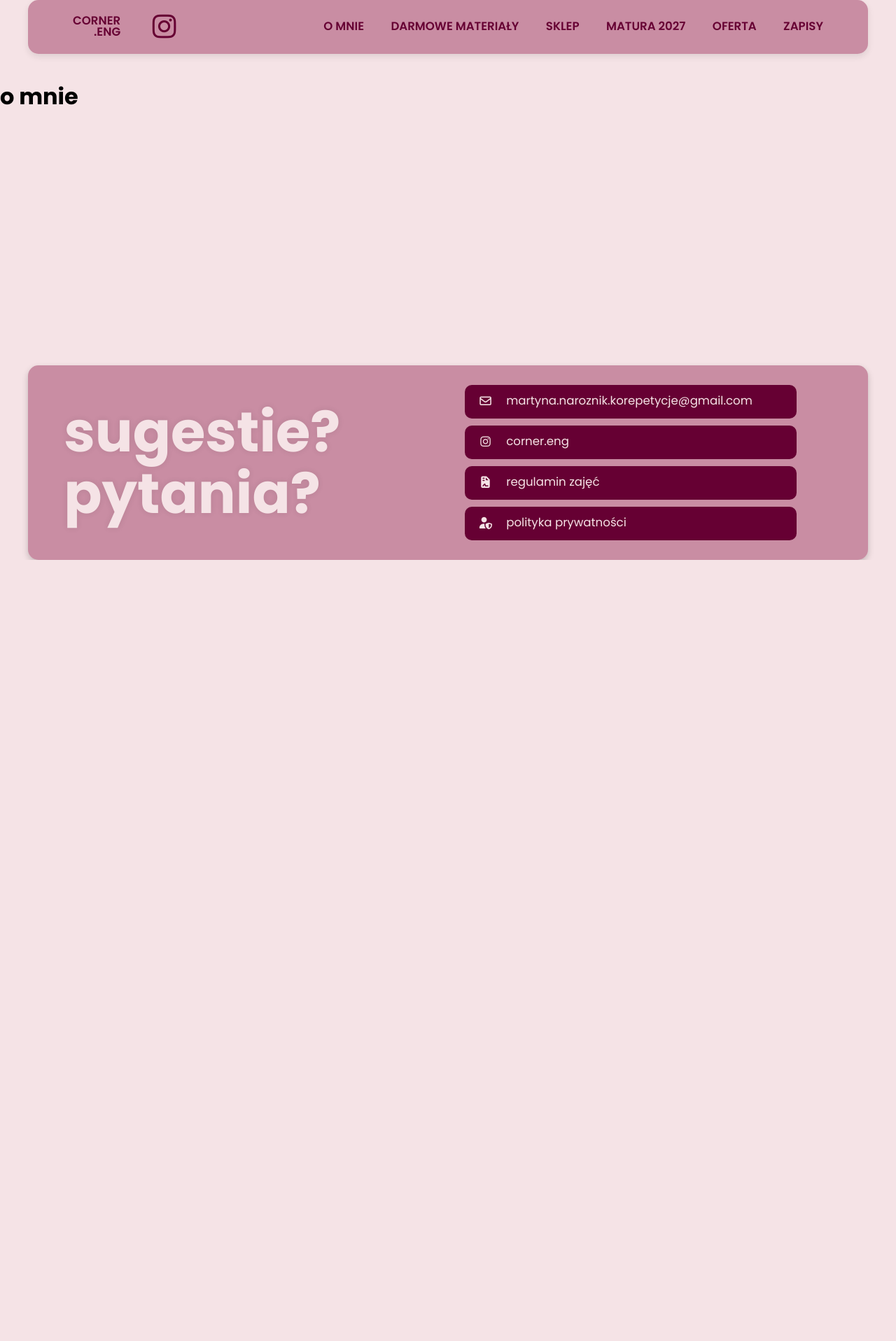
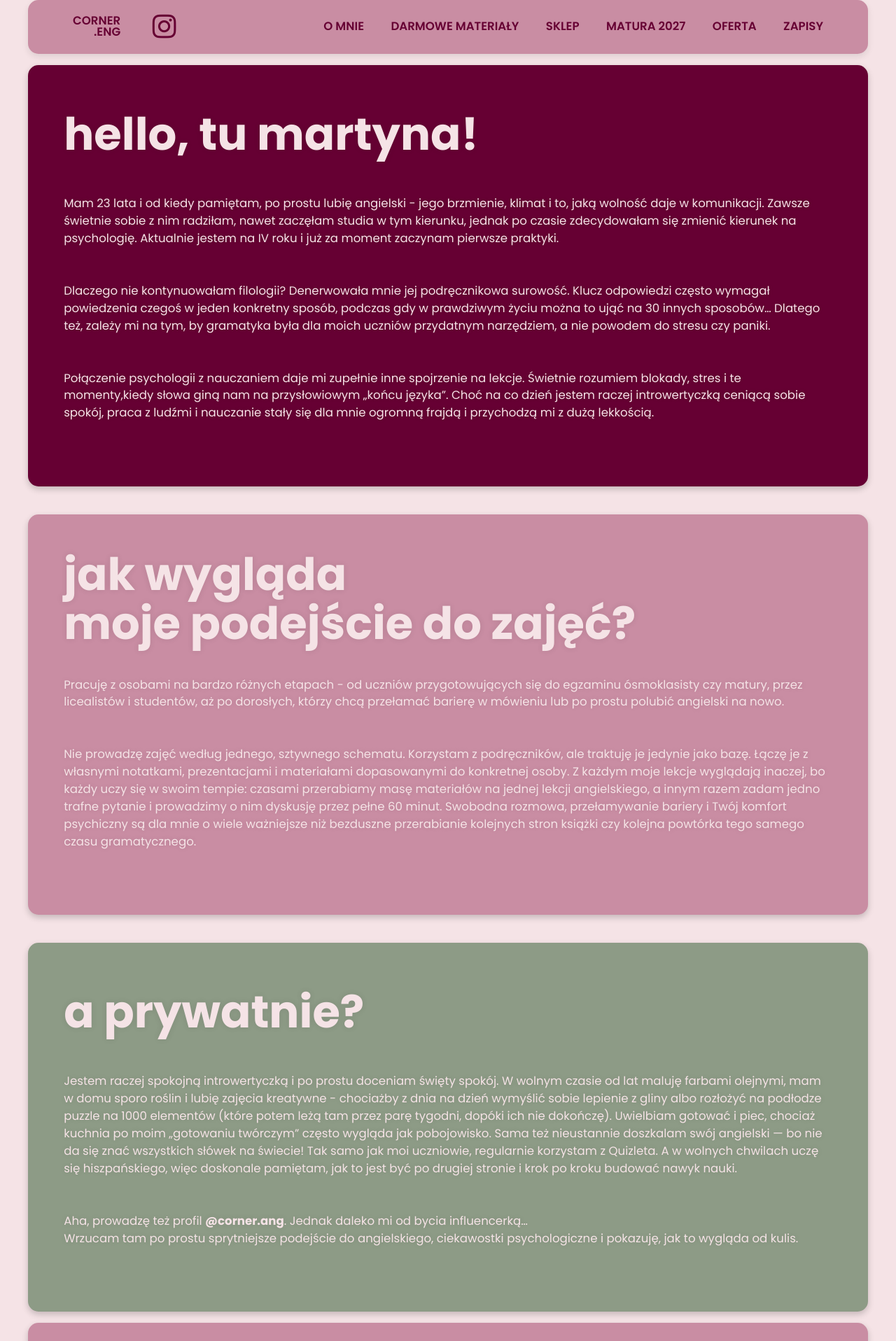
Before and after one commit to Rojap02/cornereng, a Vue app: page /o-mnie in a window 1280 px wide. Shown: the top 1916 px of the page at 70% size. Before the commit the page ends 800 px from the top, so only its background shows below. Built offline with nearby package versions, Linux system fonts and the light colour scheme; no server answers; a web font is replaced by a local one.

Commit message:
Dodanie widoku 'O mnie' oraz pliku ze stylem dla tego widoku + poprawki wynikające z dodania widoku

```diff
--- /dev/null
+++ b/src/assets/styles/about-me-page-style.css
@@ -0,0 +1,93 @@
+@import "global.css";
+
+:root{
+    --bright_pink: #c98da3;
+    --dark_pink: #660033;
+    --light: #f5e3e6;
+    --light_green: #8d9b86;
+}
+
+.hello {
+    background-color: var(--dark_pink);
+    margin: 0 5vh;
+    border-radius: 15px;
+    display: flex;
+    flex-direction: column;
+    padding: clamp(2rem, 4vw, 5rem);
+    min-height: auto;
+    box-shadow: 0px 4px 10px rgba(0, 0, 0, 0.2);
+}
+
+.hello h2 {
+    margin: 0;
+    font-size: var(--h2_size);
+    color: var(--light);
+}
+
+.hello p {
+    margin: 5vh 0;
+    color: var(--light);
+    font-size: var(--p_size);
+    line-height: 1.5;
+}
+
+.lessons {
+    background-color: var(--bright_pink);
+    margin: 5vh;
+    border-radius: 15px;
+    display: flex;
+    flex-direction: column;
+    padding: clamp(2rem, 4vw, 5rem);
+    min-height: auto;
+    box-shadow: 0px 4px 10px rgba(0, 0, 0, 0.2);
+}
+
+.lessons h2 {
+    margin: 0;
+    font-size: var(--h2_size);
+    color: var(--light);
+    line-height: 1.1;
+}
+
+.lessons p {
+    margin: 5vh 0;
+    color: var(--light);
+    font-size: var(--p_size);
+    line-height: 1.5;
+}
+
+.private {
+    background-color: var(--light_green);
+    margin: 5vh;
+    margin-bottom: 0;
+    border-radius: 15px;
+    display: flex;
+    flex-direction: column;
+    padding: clamp(2rem, 4vw, 5rem);
+    min-height: auto;
+    box-shadow: 0px 4px 10px rgba(0, 0, 0, 0.2);
+}
+
+.private h2 {
+    margin: 0;
+    font-size: var(--h2_size);
+    color: var(--light);
+}
+
+.private p {
+    margin: 5vh 0;
+    color: var(--light);
+    font-size: var(--p_size);
+    line-height: 1.5;
+}
+
+.private-instagram {
+    text-decoration: none;
+    font-weight: bold;
+    color: var(--light);
+    transition: opacity 0.2s ease;
+}
+
+.private-instagram:hover {
+    opacity: 0.65;
+}
--- a/src/assets/styles/footer-style.css
+++ b/src/assets/styles/footer-style.css
@@ -53,6 +53,11 @@
     font-size: var(--p_size);
     line-height: 1;
     box-sizing: border-box;
+    transition: opacity 0.2s ease;
+}
+
+.mail a:hover {
+    opacity: 0.65;
 }
 
 .mail a i {
@@ -78,6 +83,11 @@
     font-size: var(--p_size);
     line-height: 1;
     box-sizing: border-box;
+    transition: opacity 0.2s ease;
+}
+
+.instagram a:hover {
+    opacity: 0.65;
 }
 
 .instagram a i {
@@ -103,6 +113,11 @@
     font-size: var(--p_size);
     line-height: 1;
     box-sizing: border-box;
+    transition: opacity 0.2s ease;
+}
+
+.statute a:hover {
+    opacity: 0.65;
 }
 
 .statute a i {
@@ -128,6 +143,11 @@
     font-size: var(--p_size);
     line-height: 1;
     box-sizing: border-box;
+    transition: opacity 0.2s ease;
+}
+
+.privacy a:hover {
+    opacity: 0.65;
 }
 
 .privacy a i {
--- a/src/views/AboutMePage.vue
+++ b/src/views/AboutMePage.vue
@@ -1,7 +1,63 @@
-<scrip setup lang="ts"></scrip>
+<script setup lang="ts">
+import "@/assets/styles/about-me-page-style.css";
+</script>
 
 <template>
-  <main>
-    <h1>o mnie</h1>
-  </main>
+  <section class="hello">
+    <div class="hello-header">
+      <h2>hello, tu martyna!</h2>
+    </div>
+
+    <div class="hello-body">
+      <p>Mam 23 lata i od kiedy pamiętam, po prostu lubię angielski - jego brzmienie, klimat i to, jaką wolność daje w komunikacji.
+        Zawsze świetnie sobie z nim radziłam, nawet zaczęłam studia w tym kierunku,
+        jednak po czasie zdecydowałam się zmienić kierunek na psychologię.
+        Aktualnie jestem na IV roku i już za moment zaczynam pierwsze praktyki.<br><br><br>
+        Dlaczego nie kontynuowałam filologii? Denerwowała mnie jej podręcznikowa surowość.
+        Klucz odpowiedzi często wymagał powiedzenia czegoś w jeden konkretny sposób,
+        podczas gdy w prawdziwym życiu można to ująć na 30 innych sposobów… Dlatego też,
+        zależy mi na tym, by gramatyka była dla moich uczniów przydatnym narzędziem,
+        a nie powodem do stresu czy paniki.<br><br><br>
+        Połączenie psychologii z nauczaniem daje mi zupełnie inne spojrzenie na lekcje.
+        Świetnie rozumiem blokady, stres i te momenty,kiedy słowa giną nam
+        na przysłowiowym „końcu języka”. Choć na co dzień jestem raczej introwertyczką
+        ceniącą sobie spokój, praca z ludźmi i nauczanie stały się dla mnie ogromną
+        frajdą i przychodzą mi z dużą lekkością.</p>
+    </div>
+  </section>
+
+  <section class="lessons">
+    <div class="lessons-header">
+      <h2>jak wygląda <br>moje podejście do zajęć?</h2>
+    </div>
+
+    <div class="lessons-body">
+      <p>
+        Pracuję z osobami na bardzo różnych etapach - od uczniów przygotowujących się do egzaminu ósmoklasisty czy matury,
+        przez licealistów i studentów, aż po dorosłych, którzy chcą przełamać barierę w mówieniu lub po prostu polubić angielski na nowo.<br><br><br>
+        Nie prowadzę zajęć według jednego, sztywnego schematu. Korzystam z podręczników, ale traktuję je jedynie jako bazę. Łączę je z własnymi notatkami, prezentacjami i materiałami dopasowanymi do konkretnej osoby. Z każdym moje lekcje wyglądają inaczej, bo każdy uczy się w swoim tempie: czasami przerabiamy masę materiałów na jednej lekcji angielskiego, a innym razem zadam jedno trafne pytanie i prowadzimy o nim dyskusję przez pełne 60 minut. Swobodna rozmowa, przełamywanie bariery i Twój komfort psychiczny są dla mnie o wiele ważniejsze niż bezduszne przerabianie kolejnych stron  książki czy kolejna powtórka tego samego czasu gramatycznego.
+      </p>
+    </div>
+  </section>
+
+  <section class="private">
+    <div class="private-header">
+      <h2>a prywatnie?</h2>
+    </div>
+
+    <div class="private-body">
+      <p>Jestem raczej spokojną introwertyczką i po prostu doceniam święty spokój.
+        W wolnym czasie od lat maluję farbami olejnymi, mam w domu sporo roślin
+        i lubię zajęcia kreatywne - chociażby z dnia na dzień wymyślić sobie lepienie z gliny albo rozłożyć na podłodze puzzle
+        na 1000 elementów (które potem leżą tam przez parę tygodni, dopóki ich nie dokończę).
+        Uwielbiam gotować i piec, chociaż kuchnia po moim „gotowaniu twórczym” często wygląda jak pobojowisko.
+        Sama też nieustannie doszkalam swój angielski — bo nie da się znać wszystkich słówek na świecie!
+        Tak samo jak moi uczniowie, regularnie korzystam z Quizleta. A w wolnych chwilach uczę się hiszpańskiego,
+        więc doskonale pamiętam, jak to jest być po drugiej stronie i krok po kroku budować nawyk nauki.<br><br><br>
+        Aha, prowadzę też profil <RouterLink class="private-instagram" to="/corner.ang">@corner.ang</RouterLink>.
+        Jednak daleko mi od bycia influencerką… <br>Wrzucam tam po prostu sprytniejsze podejście do angielskiego, ciekawostki psychologiczne i pokazuję, jak to wygląda od kulis.
+      </p>
+    </div>
+  </section>
+
 </template>
```
